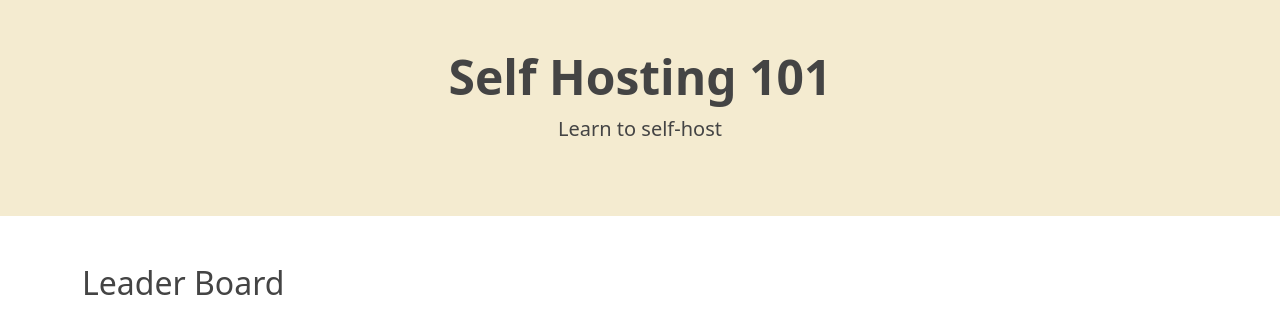
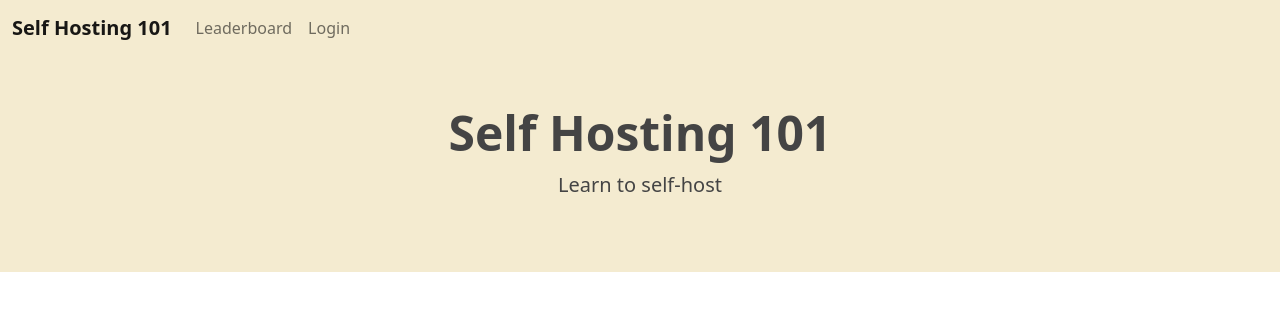
Before and after one commit to pipalacademy/self-hosting-101, a Flask app: page / in a window 1280 px wide. Shown: the top 310 px of the page. Run offline with Flask 3, Linux system fonts and the light colour scheme; data that the repository does not hold is empty; some libraries are stand-ins or nearby versions.

Commit message:
Add login/logout buttons

```diff
--- a/core/__init__.py
+++ b/core/__init__.py
@@ -203,6 +203,7 @@ class App:
             "markdown_to_html": self._markdown_to_html,
             "title": self.title,
             "subtitle": self.subtitle,
+            "user": get_logged_in_user(),
         }
 
     def _markdown_to_html(self, md):
--- a/core/static/style.css
+++ b/core/static/style.css
@@ -14,6 +14,10 @@ body {
     color: #444;
 }
 
+nav {
+    background: var(--c1);
+}
+
 .task-checks pre {
     padding: 10px;
     border-radius: 5px;
--- a/core/templates/base.html
+++ b/core/templates/base.html
@@ -13,6 +13,35 @@
   </head>
 
   <body>
+    {% block navbar %}
+    <!-- simple navbar with logo, link to "Leaderboard" (i.e. homepage), and a Login/Logout button on the right corner -->
+    <nav class="navbar navbar-expand-lg navbar-light">
+      <div class="container-fluid">
+        <a class="navbar-brand" href="#">
+          <strong>{{ title }}</strong>
+        </a>
+
+        <div class="navbar-collapse">
+          <ul class="navbar-nav">
+            <li class="nav-item">
+              <a class="nav-link me-auto" href="/">Leaderboard</a>
+            </li>
+            {% if user %}
+            <li class="nav-item">
+              <a class="nav-link" href="{{ url_for('_logout') }}">Logout</a>
+            </li>
+            {% else %}
+            <li class="nav-item">
+              <a class="nav-link" href="{{ url_for('_github_initiate') }}">Login</a>
+            </li>
+            {% endif %}
+          </ul>
+        </div>
+
+      </div>
+    </nav>
+    {% endblock %}
+
     {% block page %}
     <div class="container" id="page">
       {% block content %}
```
